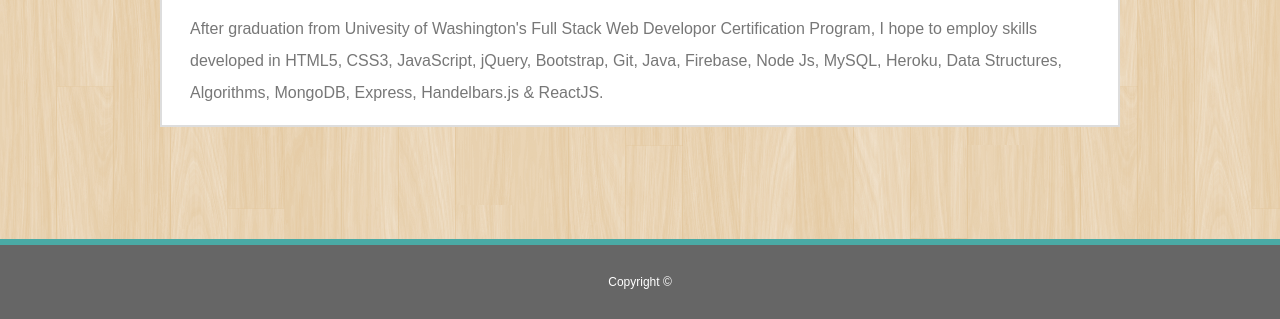
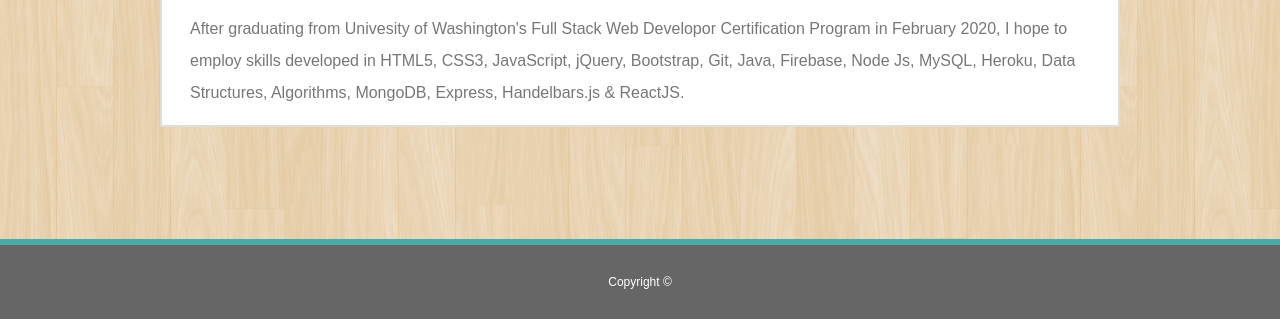
Before and after one commit to neverage84/Responsive-Portfolio, a plain HTML site: page index.html in a window 1280 px wide. Shown: the part 481-800 px from the top of the page. Drawn offline with Linux system fonts and the light colour scheme.

Commit message:
Updated bio section

```diff
--- a/index.html
+++ b/index.html
@@ -52,7 +52,7 @@
                 <p id="FirstP">I am a CPA and aspiring Software Engineer. I have over 7 years experience as an accountant across technology, manufactoring, financial services, and retail industries. My strength lies in cross-team collaboration to achieve project goals.</p>
                 </section>
                 <p id="SecP">I hope to bring my experience working on the business side of things to a new role within the Software Engineering space, particularly a big picture mindset (non-siloed approach to problem solving), analyzing trends, process improvement, and prioritizing automation wherever possible. </p>
-                <p id="ThirdP">After graduation from Univesity of Washington's Full Stack Web Developor Certification Program, I hope to employ skills developed in HTML5, CSS3, JavaScript, jQuery, Bootstrap, Git, Java, Firebase, Node Js, MySQL, Heroku, Data Structures, Algorithms, MongoDB, Express, Handelbars.js & ReactJS.</p>
+                <p id="ThirdP">After graduating from Univesity of Washington's Full Stack Web Developor Certification Program in February 2020, I hope to employ skills developed in HTML5, CSS3, JavaScript, jQuery, Bootstrap, Git, Java, Firebase, Node Js, MySQL, Heroku, Data Structures, Algorithms, MongoDB, Express, Handelbars.js & ReactJS.</p>
             </div>
         </div>
     </div>
```
